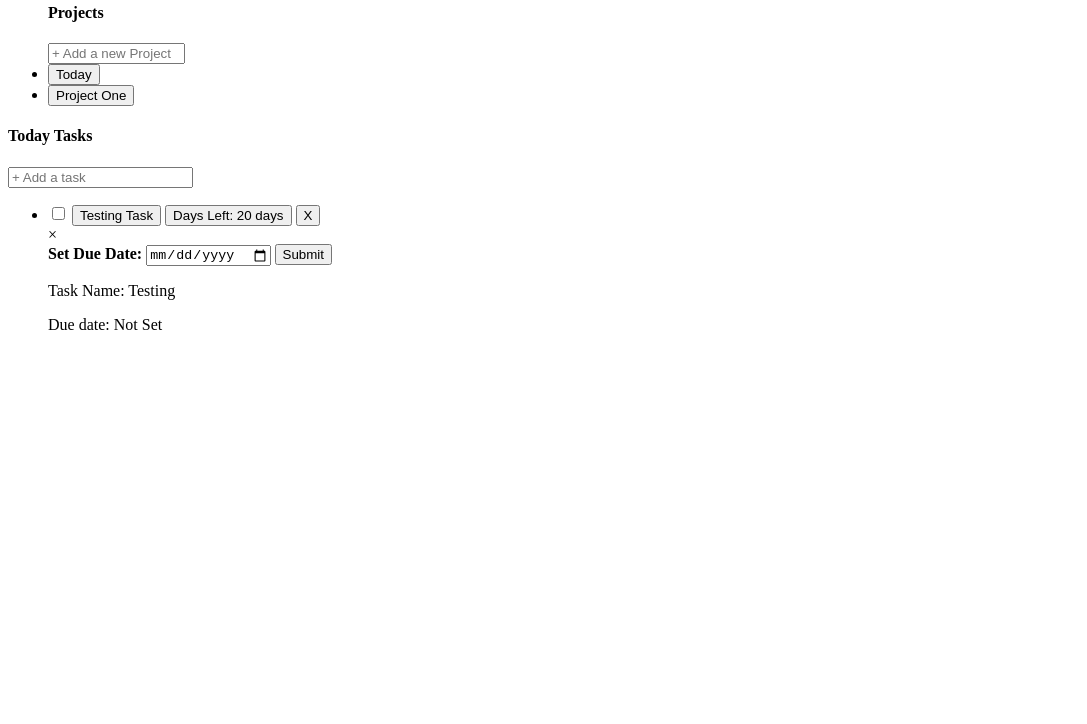
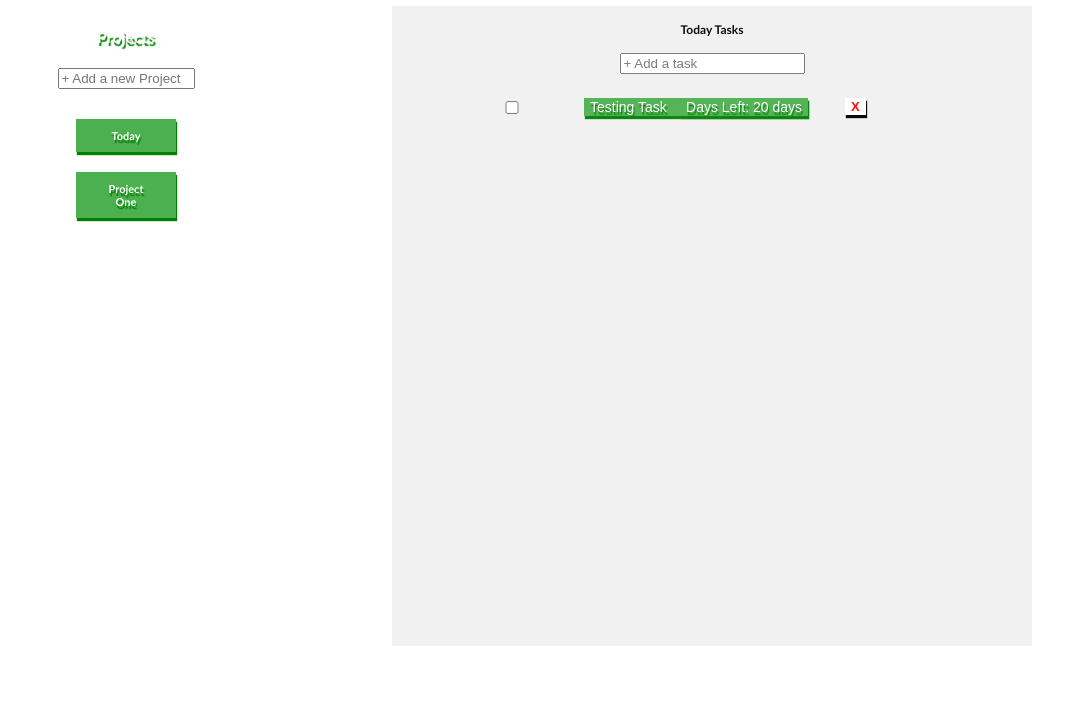
Before and after one commit to NyanoNyan/odin_todo_list, a plain HTML site: page index.html in a window 1280 px wide. Shown: the part 76-800 px from the top of the page, without its empty margins (0-1087 px from the left). Drawn offline with Linux system fonts and the light colour scheme; files that its build step writes are made by us from their sources; the site is published under a folder, as on GitHub Pages, so addresses that start at the root find nothing.

Commit message:
Update index.html

```diff
--- a/index.html
+++ b/index.html
@@ -5,7 +5,7 @@
 
     <meta charset="utf-8" />
     <title>ToDo List App</title>
-    <link rel="stylesheet" type="text/css" href="/src/style/style.css">
+    <link rel="stylesheet" type="text/css" href="style/style.css">
 
   </head>
 
```
